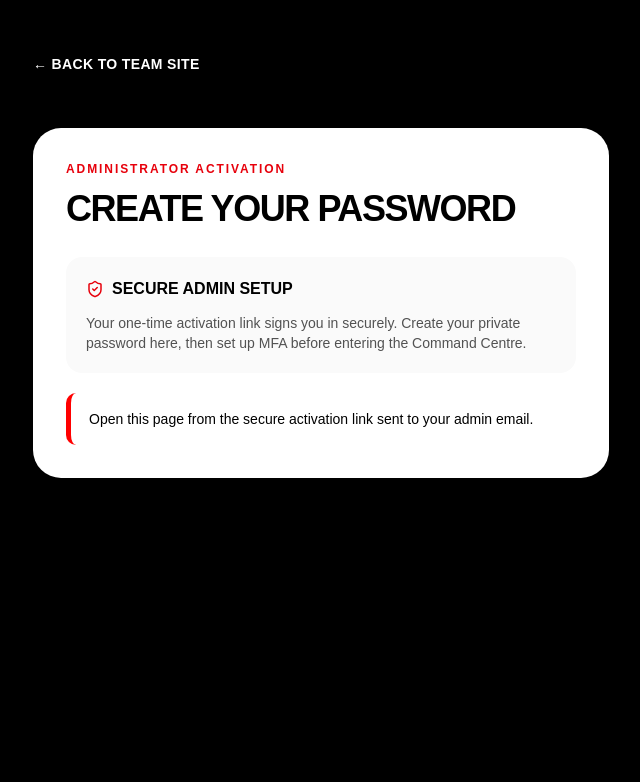
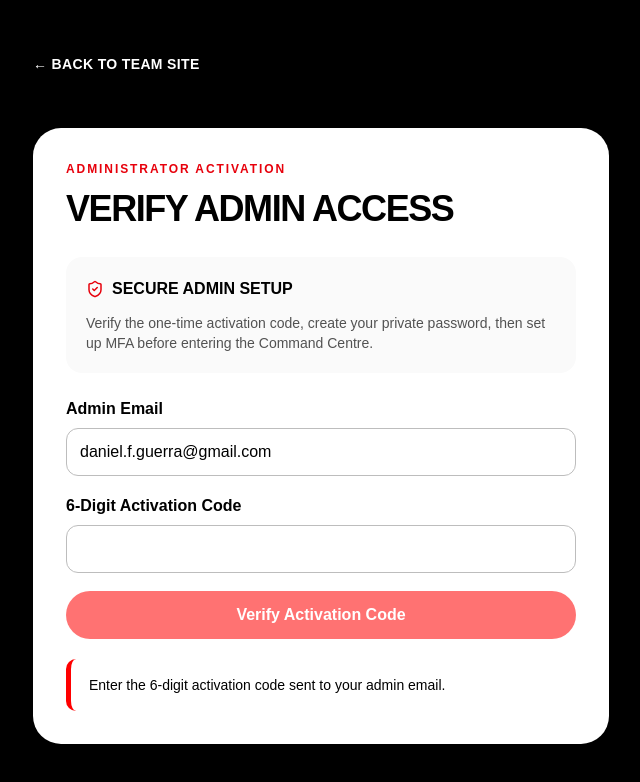
Before and after one commit to dang85ai/dg-claud, a Next.js app: page /activate in a window 1280 px wide. Shown: the top 782 px of the page, without its empty margins (319-959 px from the left). Built offline with nearby package versions, Linux system fonts and the light colour scheme; no server answers.

Commit message:
Add OTP fallback for admin activation

```diff
--- a/app/activate/page.tsx
+++ b/app/activate/page.tsx
@@ -7,11 +7,15 @@ import { KeyRound, ShieldCheck } from "lucide-react";
 import { AuthShell } from "@/components/AuthShell";
 import { supabase } from "@/lib/supabase";
 
+const DEFAULT_ADMIN_EMAIL = "daniel.f.guerra@gmail.com";
+
 export default function ActivatePage() {
   const router = useRouter();
   const [ready, setReady] = useState(false);
-  const [email, setEmail] = useState("");
-  const [status, setStatus] = useState("Checking your activation link…");
+  const [email, setEmail] = useState(DEFAULT_ADMIN_EMAIL);
+  const [otp, setOtp] = useState("");
+  const [needsCode, setNeedsCode] = useState(false);
+  const [status, setStatus] = useState("Checking your activation…");
   const [busy, setBusy] = useState(false);
 
   useEffect(() => {
@@ -19,7 +23,7 @@ export default function ActivatePage() {
 
     async function resolveSession() {
       const url = new URL(window.location.href);
-      const tokenHash = url.searchParams.get("token_hash") || url.searchParams.get("token");
+      const tokenHash = url.searchParams.get("token_hash");
       const type = url.searchParams.get("type") as EmailOtpType | null;
 
       if (tokenHash && type) {
@@ -30,14 +34,12 @@ export default function ActivatePage() {
 
         if (!mounted) return;
 
-        if (verify.error) {
-          setStatus(verify.error.message);
-          setReady(false);
-          return;
+        if (!verify.error) {
+          window.history.replaceState({}, document.title, "/activate");
+        } else {
+          setNeedsCode(true);
+          setStatus("That email link is no longer valid. Enter the new 6-digit activation code below.");
         }
-
-        // Remove the one-time token from browser history after it has been exchanged.
-        window.history.replaceState({}, document.title, "/activate");
       }
 
       const { data, error } = await supabase.auth.getSession();
@@ -45,17 +47,21 @@ export default function ActivatePage() {
 
       if (error) {
         setStatus(error.message);
-        setReady(false);
+        setNeedsCode(true);
         return;
       }
 
       if (data.session?.user) {
-        setEmail(data.session.user.email ?? "");
+        setEmail(data.session.user.email ?? DEFAULT_ADMIN_EMAIL);
         setReady(true);
+        setNeedsCode(false);
         setStatus("");
       } else {
         setReady(false);
-        setStatus("Open this page from the secure activation link sent to your admin email.");
+        setNeedsCode(true);
+        if (!tokenHash) {
+          setStatus("Enter the 6-digit activation code sent to your admin email.");
+        }
       }
     }
 
@@ -64,8 +70,9 @@ export default function ActivatePage() {
     const { data: listener } = supabase.auth.onAuthStateChange((_event, session) => {
       if (!mounted) return;
       if (session?.user) {
-        setEmail(session.user.email ?? "");
+        setEmail(session.user.email ?? DEFAULT_ADMIN_EMAIL);
         setReady(true);
+        setNeedsCode(false);
         setStatus("");
       }
     });
@@ -76,7 +83,39 @@ export default function ActivatePage() {
     };
   }, []);
 
-  async function submit(event: FormEvent<HTMLFormElement>) {
+  async function verifyCode(event: FormEvent<HTMLFormElement>) {
+    event.preventDefault();
+    if (!email.trim() || otp.length !== 6) return;
+
+    setBusy(true);
+    setStatus("");
+
+    const { error } = await supabase.auth.verifyOtp({
+      email: email.trim(),
+      token: otp,
+      type: "email"
+    });
+
+    if (error) {
+      setStatus("That activation code is invalid or expired. Use the newest code sent to your email.");
+      setBusy(false);
+      return;
+    }
+
+    const { data } = await supabase.auth.getSession();
+    if (data.session?.user) {
+      setReady(true);
+      setNeedsCode(false);
+      setEmail(data.session.user.email ?? email.trim());
+      setStatus("");
+    } else {
+      setStatus("Activation succeeded, but the session did not start. Refresh this page and enter the newest code again.");
+    }
+
+    setBusy(false);
+  }
+
+  async function setPassword(event: FormEvent<HTMLFormElement>) {
     event.preventDefault();
     setBusy(true);
     setStatus("");
@@ -108,24 +147,58 @@ export default function ActivatePage() {
   }
 
   return (
-    <AuthShell eyebrow="Administrator Activation" title="Create Your Password">
+    <AuthShell eyebrow="Administrator Activation" title={ready ? "Create Your Password" : "Verify Admin Access"}>
       <div className="rounded-2xl bg-neutral-50 p-5">
         <div className="flex items-center gap-2 font-black uppercase">
           <ShieldCheck className="text-red-600" size={18} />
           Secure admin setup
         </div>
         <p className="mt-3 text-sm text-neutral-600">
-          Your one-time activation link signs you in securely. Create your private password here, then set up MFA before entering the Command Centre.
+          Verify the one-time activation code, create your private password, then set up MFA before entering the Command Centre.
         </p>
-        {email ? (
-          <div className="mt-4 text-sm">
+      </div>
+
+      {needsCode && !ready ? (
+        <form className="mt-6" onSubmit={verifyCode}>
+          <div className="field-group">
+            <label className="field-label" htmlFor="email">Admin Email</label>
+            <input
+              className="field"
+              id="email"
+              type="email"
+              autoComplete="email"
+              value={email}
+              onChange={(event) => setEmail(event.target.value)}
+              required
+            />
+          </div>
+
+          <div className="field-group">
+            <label className="field-label" htmlFor="otp">6-Digit Activation Code</label>
+            <input
+              className="field text-center text-2xl font-black tracking-[0.35em]"
+              id="otp"
+              inputMode="numeric"
+              autoComplete="one-time-code"
+              value={otp}
+              maxLength={6}
+              onChange={(event) => setOtp(event.target.value.replace(/\D/g, "").slice(0, 6))}
+              required
+            />
+          </div>
+
+          <button className="btn btn-primary w-full" type="submit" disabled={busy || otp.length !== 6}>
+            {busy ? "Verifying…" : "Verify Activation Code"}
+          </button>
+        </form>
+      ) : null}
+
+      {ready ? (
+        <form className="mt-6" onSubmit={setPassword}>
+          <div className="mb-5 text-sm">
             <span className="font-black">Admin email:</span> {email}
           </div>
-        ) : null}
-      </div>
 
-      {ready ? (
-        <form className="mt-6" onSubmit={submit}>
           <div className="field-group">
             <label className="field-label" htmlFor="password">New Password</label>
             <input
```
